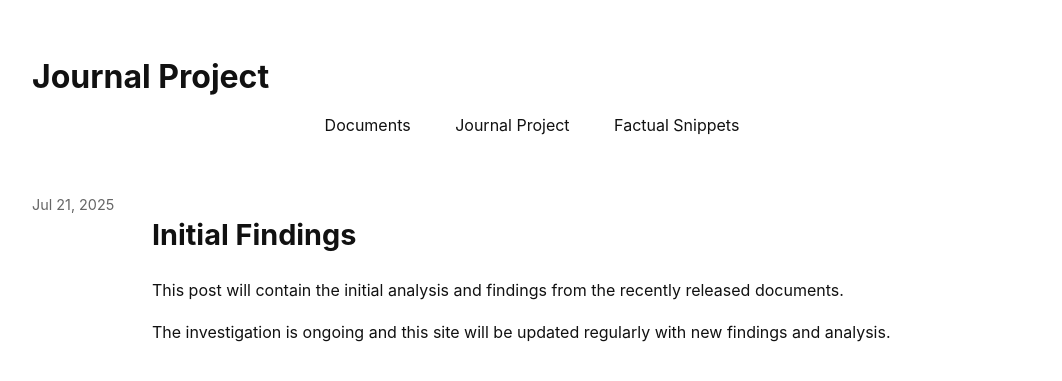
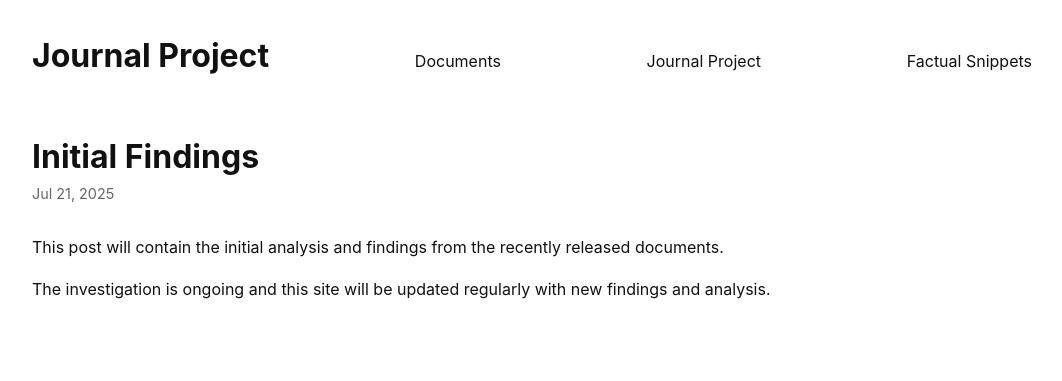
Before and after one commit to umqadir/mlk_release, a Jekyll site: the page built from index.md, in a window 1280 px wide. Shown: the top 381 px of the page, without its empty margins (108-1170 px from the left). Built offline with Jekyll 4.4.1, drawn with Linux system fonts in a browser that asks for light colours.

Commit message:
Fix layout to match original design exactly
- Make header inline with title on left, navigation on right
- Move post date under title instead of in left column
- Use simple flexbox for clean horizontal layout
- Keep original typography and spacing

🤖 Generated with [Claude Code](https://claude.ai/code)

Co-Authored-By: Claude <noreply@anthropic.com>

```diff
--- a/_layouts/default.html
+++ b/_layouts/default.html
@@ -10,11 +10,9 @@
 <body>
   <header>
     <h1>{{ site.title }}</h1>
-    <nav>
-      <a href="/documents.html">Documents</a>
-      <a href="/">Journal Project</a>
-      <a href="/snippets.html">Factual Snippets</a>
-    </nav>
+    <a href="/documents.html">Documents</a>
+    <a href="/">Journal Project</a>
+    <a href="/snippets.html">Factual Snippets</a>
   </header>
 
   <main>
--- a/assets/css/site.css
+++ b/assets/css/site.css
@@ -8,24 +8,25 @@ body {
 }
 
 /* Header */
-header h1 {
-  font-size: 2em;
-  margin-bottom: 10px;
-}
-
-header nav {
-  text-align: center;
+header {
+  display: flex;
+  justify-content: space-between;
+  align-items: baseline;
   margin-bottom: 50px;
 }
 
-header nav a {
+header h1 {
+  margin: 0;
+  font-size: 2em;
+}
+
+header a {
   color: #111;
   text-decoration: none;
-  margin: 0 20px;
-  font-weight: normal;
+  margin-left: 30px;
 }
 
-header nav a:hover {
+header a:hover {
   text-decoration: underline;
 }
 
@@ -49,33 +50,24 @@ header nav a:hover {
 /* Articles */
 article {
   margin-bottom: 60px;
-  display: flex;
-  align-items: flex-start;
-  gap: 20px;
+}
+
+article h1 {
+  margin-bottom: 0;
+  font-size: 2em;
 }
 
 .post-date {
   color: #666;
   font-size: 0.9em;
-  width: 100px;
-  flex-shrink: 0;
-  margin-top: 5px;
+  margin-bottom: 30px;
 }
 
-.post-content {
-  flex: 1;
-}
-
-.post-content h1 {
-  margin-bottom: 20px;
-  font-size: 1.8em;
-}
-
-.post-content h2 {
+article h2 {
   margin: 30px 0 15px 0;
 }
 
-.post-content p {
+article p {
   margin-bottom: 15px;
 }
 
--- a/index.md
+++ b/index.md
@@ -13,10 +13,8 @@ layout: default
 
 {% for post in posts %}
 <article id="{{ post.title | slugify }}">
+  <h1>{{ post.title }}</h1>
   <div class="post-date">{{ post.date | date: "%b %d, %Y" }}</div>
-  <div class="post-content">
-    <h1>{{ post.title }}</h1>
-    {{ post.content }}
-  </div>
+  {{ post.content }}
 </article>
 {% endfor %}
```
